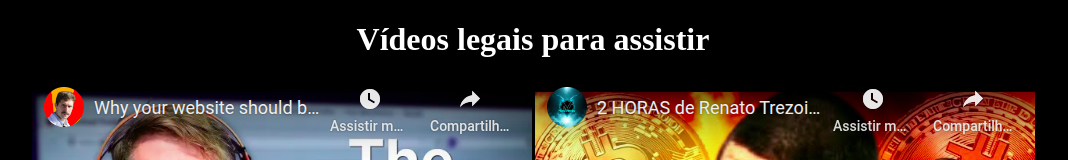
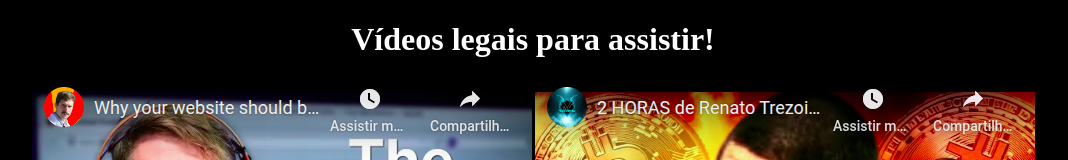
Before and after one commit to Daniel-Alves-Projects/html-css-curso, a plain HTML site: page exercicios/ex012 Desafio/index.html in a window 1280 px wide. Shown: the top 160 px of the page, without its empty margins (107-1175 px from the left). Drawn offline with Linux system fonts and the light colour scheme.

Commit message:
Concluido ex012

```diff
--- a/exercicios/ex012 Desafio/index.html
+++ b/exercicios/ex012 Desafio/index.html
@@ -34,7 +34,7 @@
     <title>Vídeos legais para assistir</title>
 </head>
 <body>
-    <h1>Vídeos legais para assistir</h1>
+    <h1>Vídeos legais para assistir!</h1>
     <div class="container">
 
         <a href="midias/video1.html" target="_blank"><img src="midias/video1.png" alt="Vídeo 1"></a>
```
